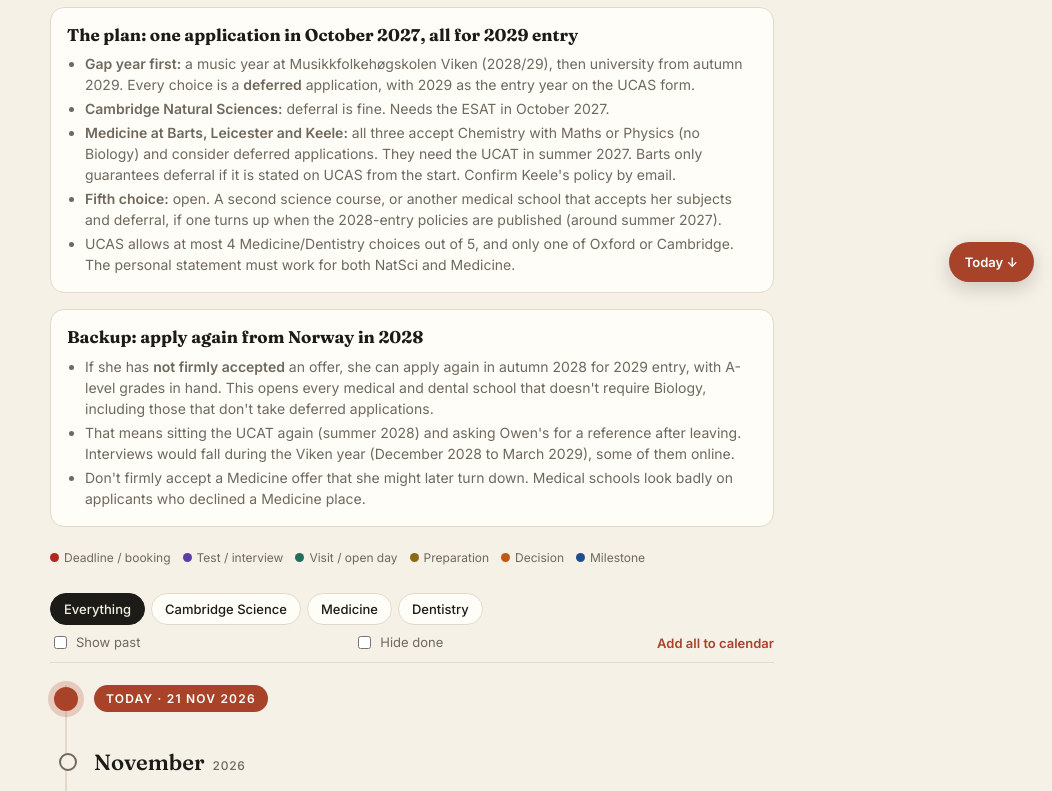
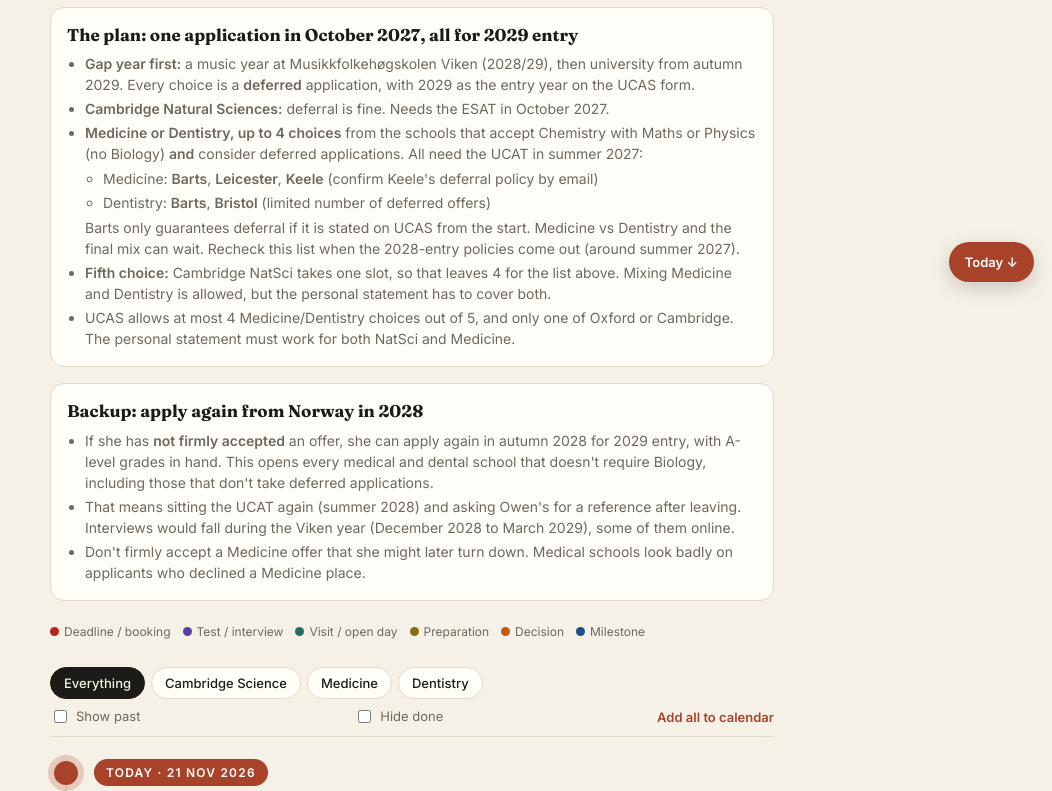
Before and after one commit to HavardSandvik/road-to-uni, a plain HTML site: page index.html in a window 1280 px wide. Shown: the part 500-1291 px from the top of the page, without its empty margins (228-1280 px from the left). Drawn offline with Linux system fonts and the light colour scheme.

Commit message:
List all Medicine/Dentistry schools fitting deferral and no-Biology constraints
Co-Authored-By: Claude Opus 5.5 <noreply@anthropic.com>
Claude-Session: https://claude.ai/code/session_018EBr9Bt8i5KwL5QEB4gUD1

```diff
--- a/index.html
+++ b/index.html
@@ -93,6 +93,7 @@ h1 em{font-style:italic;color:var(--accent);font-weight:600}
 .note h4{margin:0 0 6px;font-family:Fraunces,serif;font-size:17px}
 .note ul{margin:0;padding-left:18px;color:var(--muted)}
 .note li{margin:3px 0}
+.note ul ul{margin:4px 0}
 footer{color:var(--muted);font-size:12px;margin-top:40px;line-height:1.6}
 
 .fab{position:fixed;right:18px;bottom:calc(18px + env(safe-area-inset-bottom));background:var(--accent);color:#fff;border:0;border-radius:999px;padding:12px 16px;font:600 13px Inter;box-shadow:0 6px 20px rgba(0,0,0,.18);cursor:pointer}
@@ -113,8 +114,13 @@ footer{color:var(--muted);font-size:12px;margin-top:40px;line-height:1.6}
       <ul>
         <li><b>Gap year first:</b> a music year at Musikkfolkehøgskolen Viken (2028/29), then university from autumn 2029. Every choice is a <b>deferred</b> application, with 2029 as the entry year on the UCAS form.</li>
         <li><b>Cambridge Natural Sciences:</b> deferral is fine. Needs the ESAT in October 2027.</li>
-        <li><b>Medicine at Barts, Leicester and Keele:</b> all three accept Chemistry with Maths or Physics (no Biology) and consider deferred applications. They need the UCAT in summer 2027. Barts only guarantees deferral if it is stated on UCAS from the start. Confirm Keele's policy by email.</li>
-        <li><b>Fifth choice:</b> open. A second science course, or another medical school that accepts her subjects and deferral, if one turns up when the 2028-entry policies are published (around summer 2027).</li>
+        <li><b>Medicine or Dentistry, up to 4 choices</b> from the schools that accept Chemistry with Maths or Physics (no Biology) <b>and</b> consider deferred applications. All need the UCAT in summer 2027:
+          <ul>
+            <li>Medicine: <b>Barts</b>, <b>Leicester</b>, <b>Keele</b> (confirm Keele's deferral policy by email)</li>
+            <li>Dentistry: <b>Barts</b>, <b>Bristol</b> (limited number of deferred offers)</li>
+          </ul>
+          Barts only guarantees deferral if it is stated on UCAS from the start. Medicine vs Dentistry and the final mix can wait. Recheck this list when the 2028-entry policies come out (around summer 2027).</li>
+        <li><b>Fifth choice:</b> Cambridge NatSci takes one slot, so that leaves 4 for the list above. Mixing Medicine and Dentistry is allowed, but the personal statement has to cover both.</li>
         <li>UCAS allows at most 4 Medicine/Dentistry choices out of 5, and only one of Oxford or Cambridge. The personal statement must work for both NatSci and Medicine.</li>
       </ul>
     </div>
@@ -236,7 +242,7 @@ const EVENTS = [
    link:"https://www.c3l6.caths.cam.ac.uk"},
 
   {d:"2027-06-14", t:"Decide the test plan and the shape of the application", type:"decide", status:"typical",
-   x:"Confirm the plan: Cambridge NatSci plus Barts, Leicester and Keele Medicine, all deferred to 2029, so she sits both the UCAT and the ESAT. Check the 2028-entry policies as they are published (subjects without Biology, and deferral) and pick the fifth choice."},
+   x:"Settle on Medicine, Dentistry or a mix, and pick up to 4 from Barts, Leicester and Keele (Medicine) and Barts and Bristol (Dentistry), alongside Cambridge NatSci, all deferred to 2029. That means sitting both the UCAT and the ESAT. Recheck the 2028-entry policies (subjects without Biology, and deferral) as they are published."},
 
   {d:"2027-06-22", t:"UCAT booking opens", tracks:["med","dent"], type:"deadline", status:"expected",
    x:"Book on day one. A test in late July or early August leaves September free for the ESAT and the personal statement.",
@@ -299,7 +305,7 @@ const EVENTS = [
    link:"https://esat-tmua.ac.uk/"},
 
   {d:"2027-10-15", t:"UCAS deadline: Cambridge, Medicine and Dentistry (18:00)", type:"deadline", status:"expected",
-   x:"The big one. Submit Cambridge NatSci plus Barts, Leicester and Keele Medicine (and the fifth choice), all with 2029 as the entry year (deferred).",
+   x:"The big one. Submit Cambridge NatSci plus up to 4 Medicine/Dentistry choices that accept her subjects and deferral, all with 2029 as the entry year (deferred).",
    link:"https://www.ucas.com/undergraduate/applying-university/ucas-undergraduate-when-apply"},
 
   {d:"2027-10-22", t:"My Cambridge Application deadline", tracks:["cam","med"], type:"deadline", status:"expected",
```
